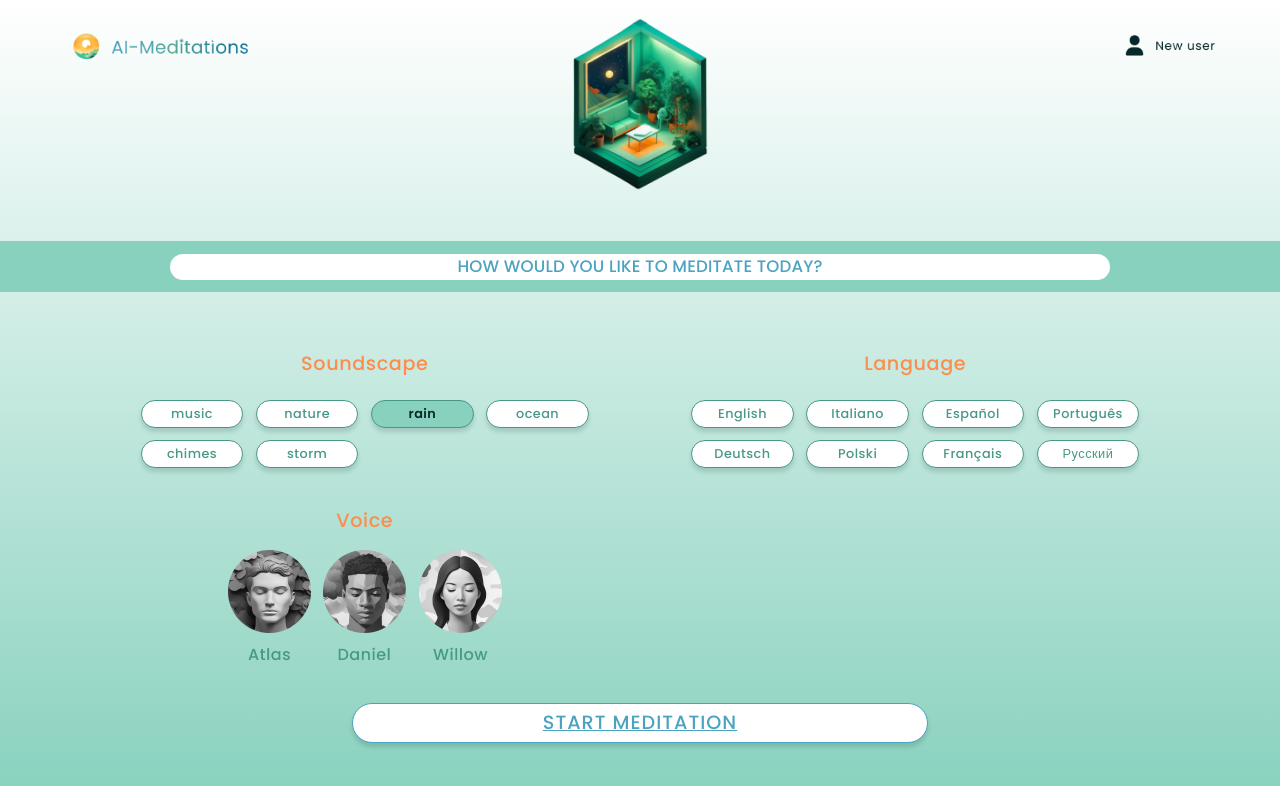
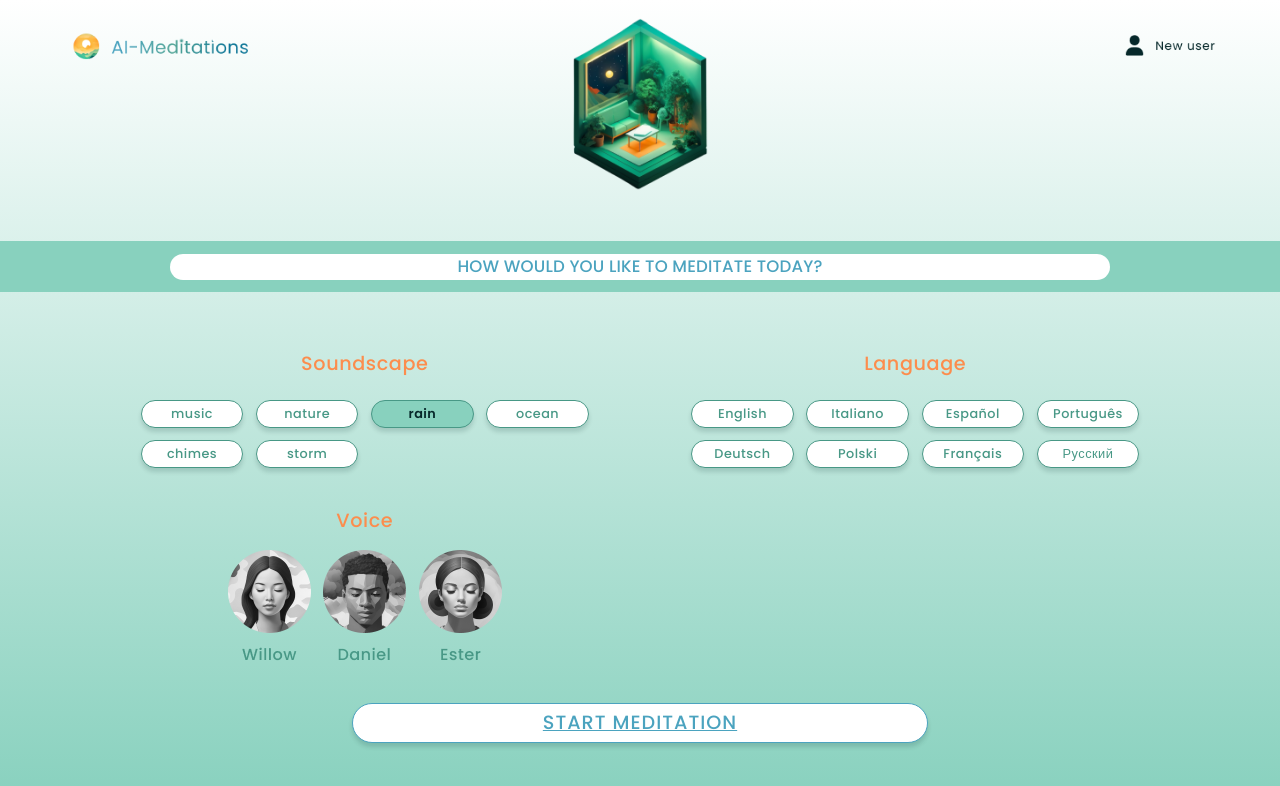
Before and after one commit to someshfengde/elevenlabs_lablab, a React (Create React App) app in the folder frontend/: page / in a window 1280 px wide. Shown: the top 786 px of the page. Built offline with nearby package versions, Linux system fonts and the light colour scheme.

Commit message:
frontend change

```diff
--- a/frontend/src/components/Voice.js
+++ b/frontend/src/components/Voice.js
@@ -1,10 +1,9 @@
 // Voice.js
 import React from 'react';
-
 const voices = [
-  { name: 'Atlas', selected: 'Atlas', notSelected: 'Atlas_1' },
-  { name: 'Daniel', selected: 'Daniel', notSelected: 'Daniel_1' },
-  { name: 'Willow', selected: 'Willow', notSelected: 'Willow_1' },
+  { name: 'Emily', selected: 'Willow', notSelected: 'Willow_1' },
+  { name: 'Thomas', selected: 'Daniel', notSelected: 'Daniel_1' },
+  { name: 'Rachel', selected: 'ester', notSelected: 'ester_1' },
 ];
 
 function Voice({ selectedVoice, onVoiceChange }) {
```
Also changed, not shown: frontend/public/assets/voices/ester.png (added), frontend/public/assets/voices/ester_1.png (added).
